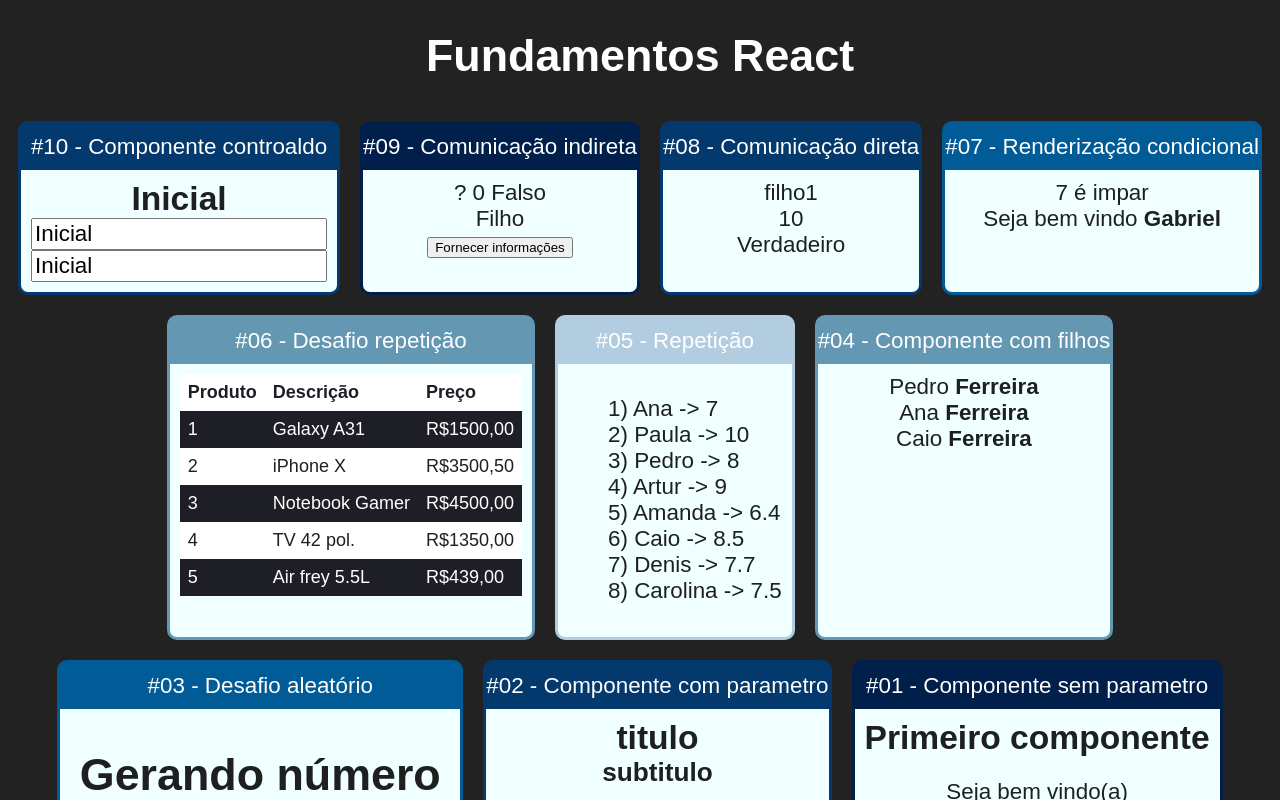
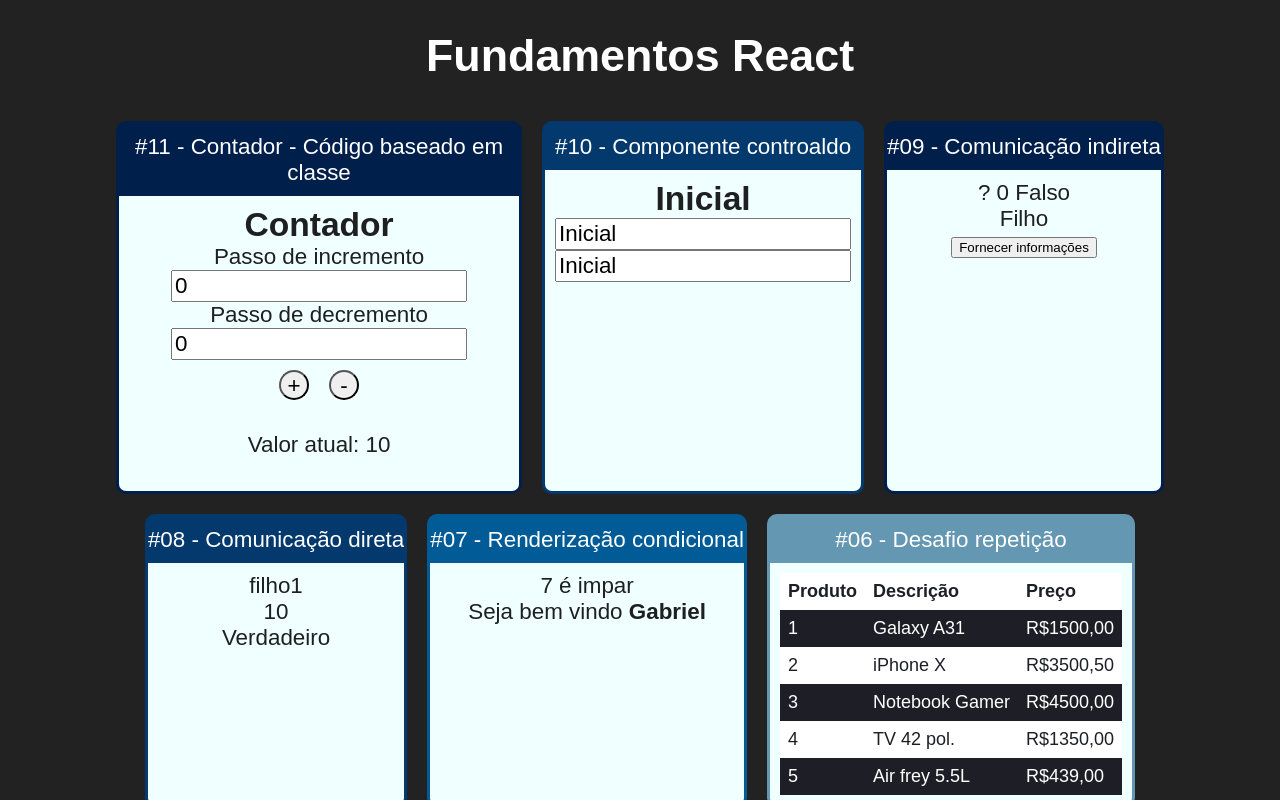
Before and after one commit to galongatti/introducaoReactJS, a React (Create React App) app: page / in a window 1280 px wide. Shown: the top 800 px of the page. Built offline with nearby package versions, Linux system fonts and the light colour scheme.

Commit message:
Contador #01

```diff
--- a/src/App.jsx
+++ b/src/App.jsx
@@ -14,12 +14,19 @@ import TabelaProdutos from "./components/repeticao/TabelaProdutos";
 import DiretaPai from "./components/comunicacao/DiretaPai";
 import IndiretaPai from "./components/comunicacao/IndiretaPai";
 import Input from "./components/formulario/Input";
+import Contador from "./components/contador/Contador";
 
 function App() {
 	return (
 		<div className="App">
 			<h1>Fundamentos React</h1>
 			<div className="Cards">
+				<Card
+					titulo="#11 - Contador - Código baseado em classe "
+					color="#011f4b"
+				>
+					<Contador numeroInicial={10} />
+				</Card>
 				<Card titulo="#10 - Componente controaldo " color="#03396c">
 					<Input />
 				</Card>
--- /dev/null
+++ b/src/components/contador/Contador.css
@@ -0,0 +1,11 @@
+.Contador input {
+	font-size: 1.4rem;
+}
+
+.Contador button {
+	margin: 10px;
+	height: 30px;
+	width: 30px;
+	border-radius: 50%;
+	font-size: 1.4rem;
+}
--- /dev/null
+++ b/src/components/contador/Contador.jsx
@@ -0,0 +1,69 @@
+import React, { Component } from "react";
+import "./Contador.css";
+
+class Contador extends Component {
+	constructor(props) {
+		super(props);
+		this.state = {
+			numero: this.props.numeroInicial || 0,
+			passoIncremento: 0,
+			passoDecremento: 0,
+		};
+
+		this.inclementar = this.inclementar.bind(this);
+	}
+
+	inclementar() {
+		console.log(this.state.passoIncremento);
+		this.setState({
+			numero: this.state.numero + this.state.passoIncremento,
+		});
+	}
+
+	decrementar = () => {
+		this.setState({
+			numero: this.state.numero - this.state.passoDecremento,
+		});
+	};
+
+	render() {
+		const { passoIncremento, passoDecremento } = this.state;
+
+		return (
+			<div className="Contador">
+				<h2>Contador</h2>
+				<div>
+					<label htmlFor="passoIncremento">Passo de incremento</label>
+					<input
+						id="passoIncremento"
+						type="number"
+						value={passoIncremento}
+						onChange={(e) =>
+							this.setState({
+								passoIncremento: parseInt(e.target.value),
+							})
+						}
+					/>
+				</div>
+				<div>
+					<label htmlFor="">Passo de decremento</label>
+					<input
+						id="passoDecremento"
+						type="number"
+						value={passoDecremento}
+						onChange={(e) =>
+							this.setState({
+								passoDecremento: parseInt(e.target.value),
+							})
+						}
+					/>
+				</div>
+				<button onClick={this.inclementar}>+</button>
+				<button onClick={this.decrementar}>-</button>
+				<p>Valor atual: {this.state.numero}</p>
+			</div>
+		);
+	}
+}
+
+export default Contador;
```
